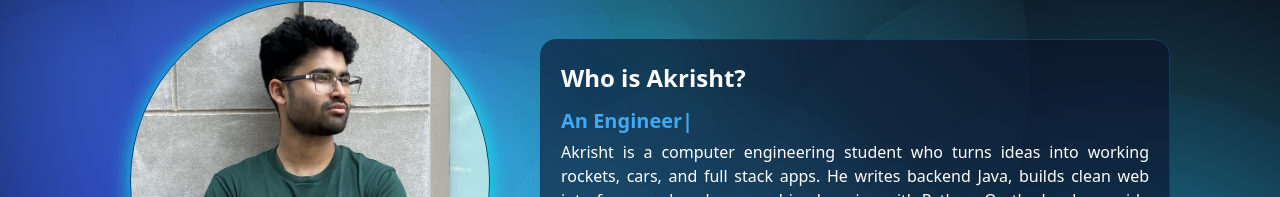
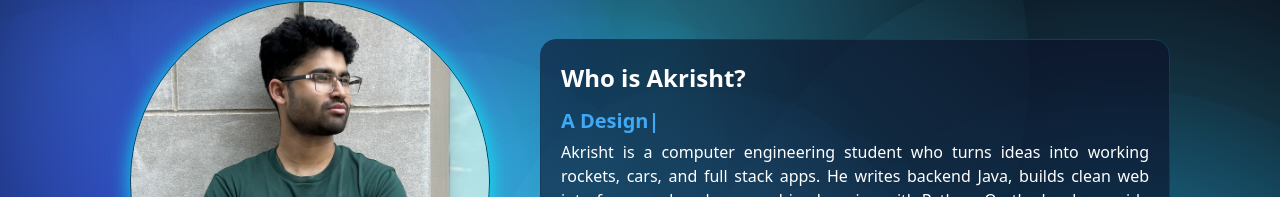
Before and after one commit to akrishtkaul/portfolio, a React (Vite) app: page / in a window 1280 px wide. Shown: the part 143-340 px from the top of the page. Built offline with nearby package versions, Linux system fonts and the light colour scheme.

Commit message:
Changed typewriter speed

```diff
--- a/src/components/TypeWriter.jsx
+++ b/src/components/TypeWriter.jsx
@@ -47,7 +47,7 @@ export default function TypeWriter({
       }
     }
 
-    timer.current = setTimeout(tick, 300);
+    timer.current = setTimeout(tick, 90);
     return () => clearTimeout(timer.current);
   }, [base, words, minSpeedMs, maxSpeedMs, pauseDoneMs, pauseSwapMs]);
 
```
